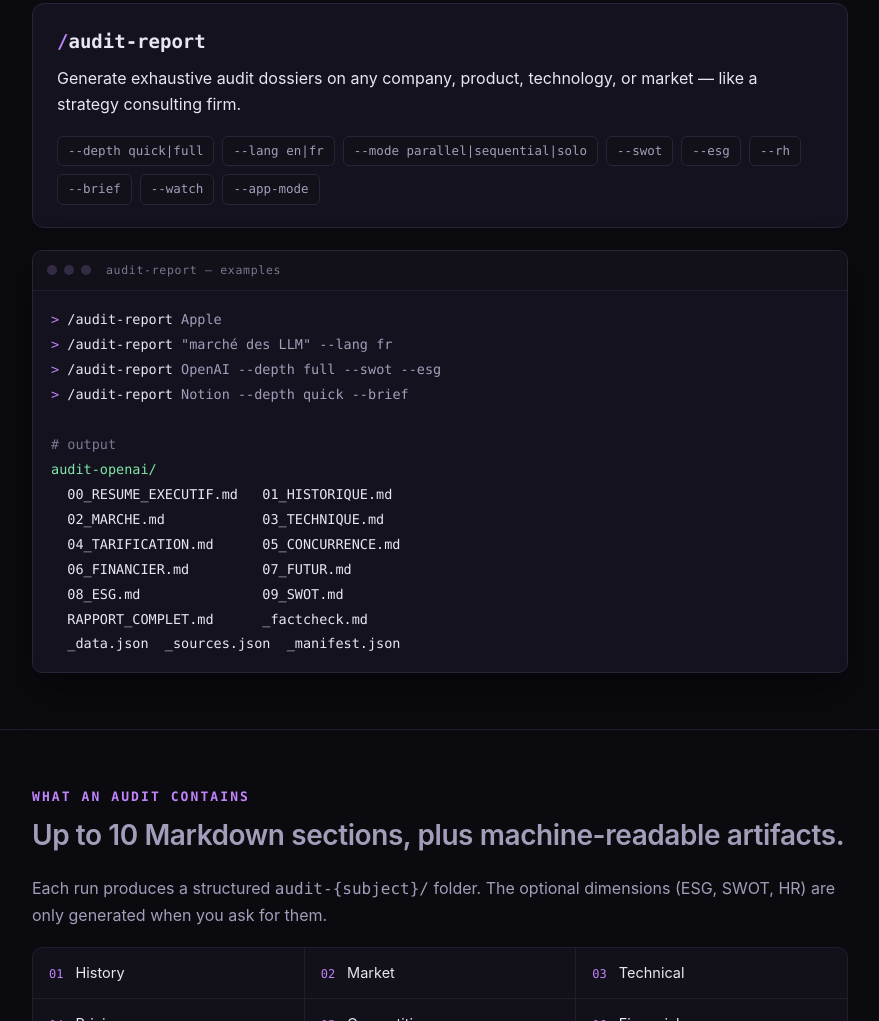
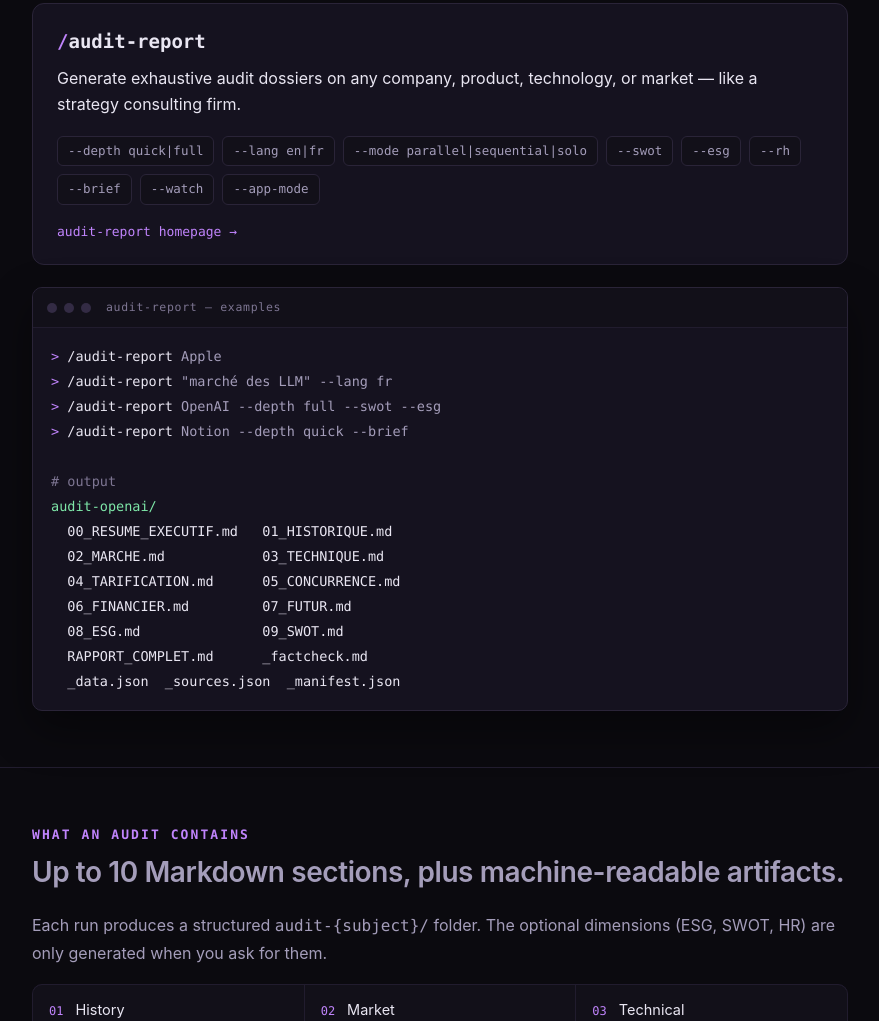
Before and after one commit to vincentlauriat/toolkit, a plain HTML site: page docs/index.html in a window 1280 px wide. Shown: the part 815-1836 px from the top of the page, without its empty margins (200-1079 px from the left). Drawn offline with Linux system fonts and the light colour scheme.

Commit message:
add plugin homepage link to landing page

```diff
--- a/docs/index.html
+++ b/docs/index.html
@@ -115,6 +115,7 @@
   }
   .plugin-name::before{content:"/";color:var(--accent)}
   .plugin-card p:last-child{margin-bottom:0}
+  .plugin-link{margin:16px 0 0;font-family:var(--mono);font-size:13px}
 
   ul.opts{list-style:none;padding:0;margin:0;display:flex;flex-wrap:wrap;gap:8px}
   ul.opts li{
@@ -197,6 +198,7 @@
         <li>--watch</li>
         <li>--app-mode</li>
       </ul>
+      <p class="plugin-link"><a href="https://vincentlauriat.github.io/AuditViewer/">audit-report homepage &rarr;</a></p>
     </div>
 
     <div class="term">
```
